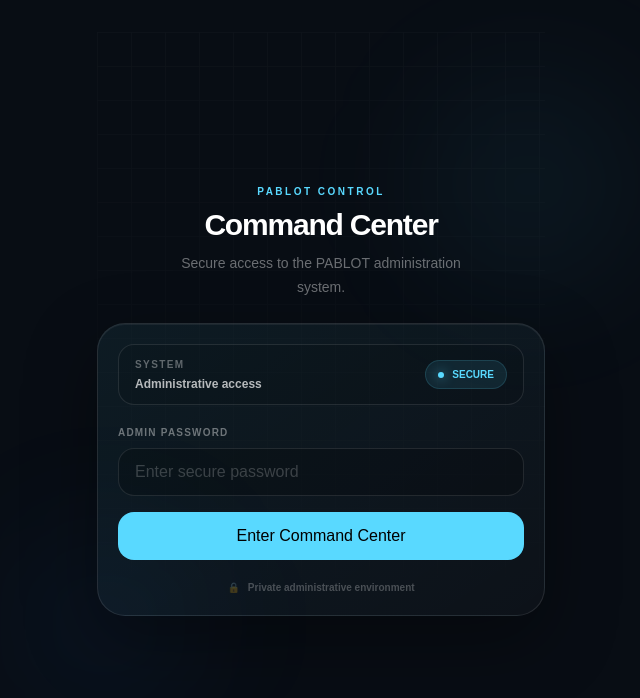
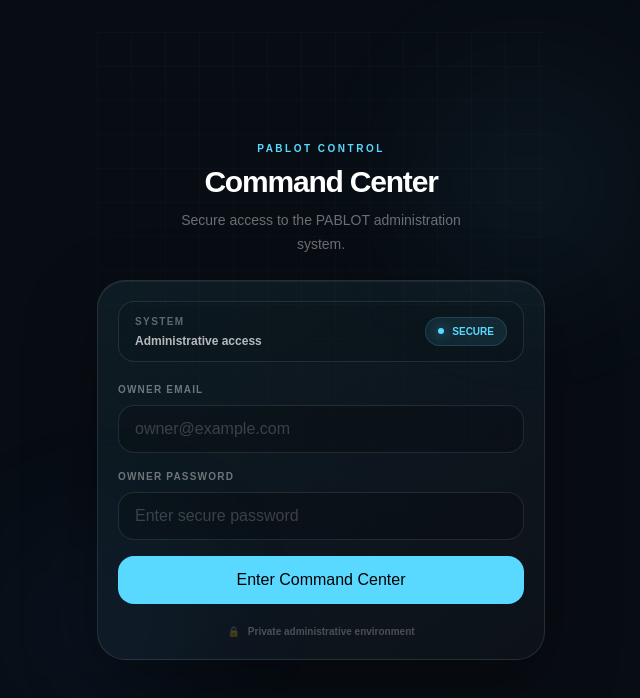
Before and after one commit to bapparis/PABLOT, a Next.js app in the folder apps/mini-app/: page /admin in a window 1280 px wide. Shown: the top 698 px of the page, without its empty margins (319-959 px from the left). Built offline with nearby package versions, Linux system fonts and the light colour scheme.

Commit message:
Fix owner admin login redirect

```diff
--- a/apps/mini-app/app/admin/page.tsx
+++ b/apps/mini-app/app/admin/page.tsx
@@ -3,6 +3,7 @@
 import { FormEvent, useState } from "react";
 
 export default function AdminPage() {
+  const [email, setEmail] = useState("");
   const [password, setPassword] = useState("");
   const [loading, setLoading] = useState(false);
   const [error, setError] = useState("");
@@ -19,7 +20,7 @@ export default function AdminPage() {
         headers: {
           "Content-Type": "application/json",
         },
-        body: JSON.stringify({ password }),
+        body: JSON.stringify({ email, password }),
       });
 
       const data = await response.json();
@@ -29,7 +30,7 @@ export default function AdminPage() {
         return;
       }
 
-      window.location.href = "/admin/tasks";
+      window.location.href = "/admin/dashboard";
     } catch {
       setError("Unable to connect to the admin server.");
     } finally {
@@ -100,7 +101,23 @@ export default function AdminPage() {
             <form onSubmit={handleLogin} className="space-y-4">
               <label className="block">
                 <span className="mb-2 block text-[10px] font-black uppercase tracking-[0.12em] text-white/40">
-                  Admin Password
+                  Owner Email
+                </span>
+
+                <input
+                  type="email"
+                  value={email}
+                  onChange={(event) => setEmail(event.target.value)}
+                  placeholder="owner@example.com"
+                  autoComplete="username"
+                  required
+                  className="min-h-12 w-full rounded-2xl border border-white/10 bg-black/20 px-4 text-base text-white outline-none transition placeholder:text-white/20 focus:border-[#59D9FF]/40 focus:bg-black/30"
+                />
+              </label>
+
+              <label className="block">
+                <span className="mb-2 block text-[10px] font-black uppercase tracking-[0.12em] text-white/40">
+                  Owner Password
                 </span>
 
                 <input
```
